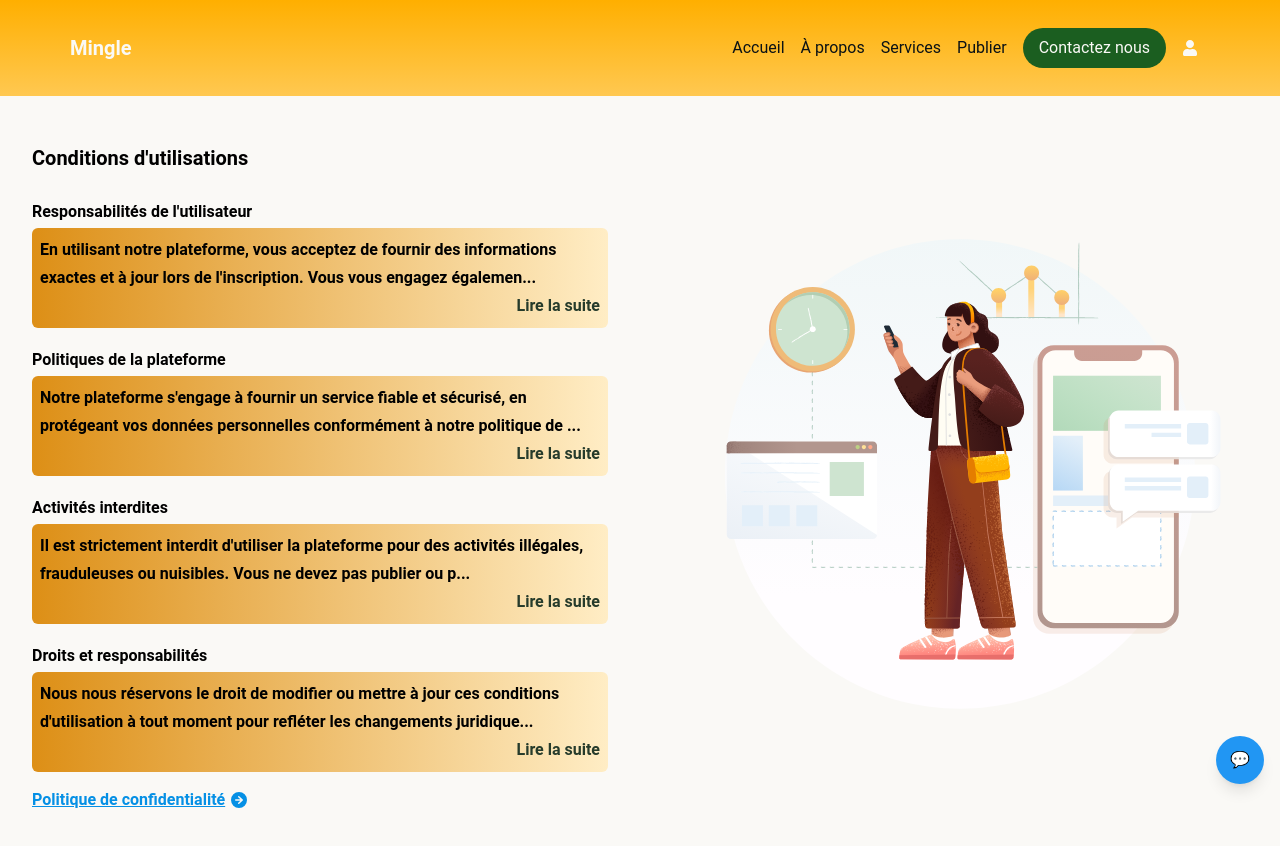
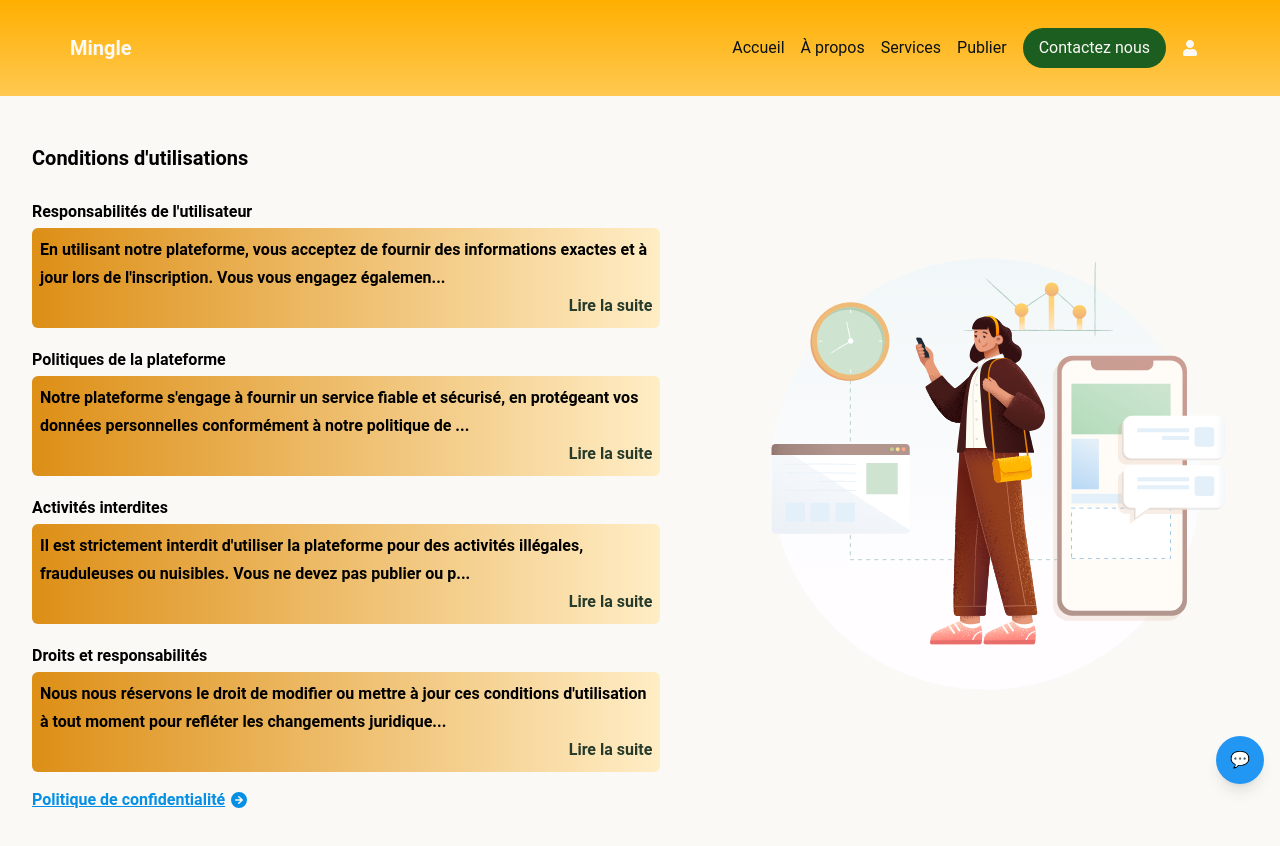
Before and after one commit to Emmanuelle-S/Mingle, a React (Vite) app in the folder frontend/: page /conditions in a window 1280 px wide. Shown: the top 846 px of the page. Built offline with nearby package versions, Linux system fonts and the light colour scheme.

Commit message:
fix: media query dur l'illustration

```diff
--- a/frontend/src/pages/ConditionsUtilisation/ConditionsUtilisation.jsx
+++ b/frontend/src/pages/ConditionsUtilisation/ConditionsUtilisation.jsx
@@ -15,7 +15,7 @@ export default function ConditionsUtilisation() {
 
     return (
         <div className={`${styles.bgone} flex`}>
-            <div className="py-8 px-8 w-3/6">
+            <div className="py-8 px-8 md:max-w-5xl">
                 <h1 className="text-xl font-semibold py-4">Conditions d'utilisations</h1>
                 <TextBlock
                     title="Responsabilités de l'utilisateur"
@@ -41,7 +41,7 @@ export default function ConditionsUtilisation() {
                     <ArrowRightCircleIcon className="w-7 px-1"/>
                 </a>
                 </div>
-                <div className="w-3/6 flex">
+                <div className="md:max-w-5xl flex">
                 <img
                     src={illustration}
                     alt="Illustration vectorielle d'une femme tenant un téléphone. La femme est entourée de formes géométriques et de dégradés de couleurs, créant un design moderne et abstrait."
--- a/frontend/src/pages/PolitiqueDeConfidentialité/PolitiqueDeConfidentialité.jsx
+++ b/frontend/src/pages/PolitiqueDeConfidentialité/PolitiqueDeConfidentialité.jsx
@@ -16,8 +16,8 @@ export default function PolitiqueDeConfidentialité() {
     }, []);
 
     return (
-        <div className={`${styles.bgone} flex py-8`}>
-            <div className="flex">
+        <div className={`${styles.bgone} flex py-8 rounded-md`}>
+            <div className={`${styles['sapiens-vector']} flex w-full md:w-3/6`}>
                 <img
                     src={illustration}
                     alt="Illustration vectorielle d'un homme tenant un téléphone. L'homme est entouré de formes géométriques et de dégradés de couleurs, créant un design moderne et abstrait."
--- a/frontend/src/pages/PolitiqueDeConfidentialité/PolitiqueDeConfidentialité.module.css
+++ b/frontend/src/pages/PolitiqueDeConfidentialité/PolitiqueDeConfidentialité.module.css
@@ -3,7 +3,7 @@
 }
 
 @media only screen and (max-width: 1024px) {
-    img {
+    .sapiens-vector {
         display: none;
     }
 }
```
